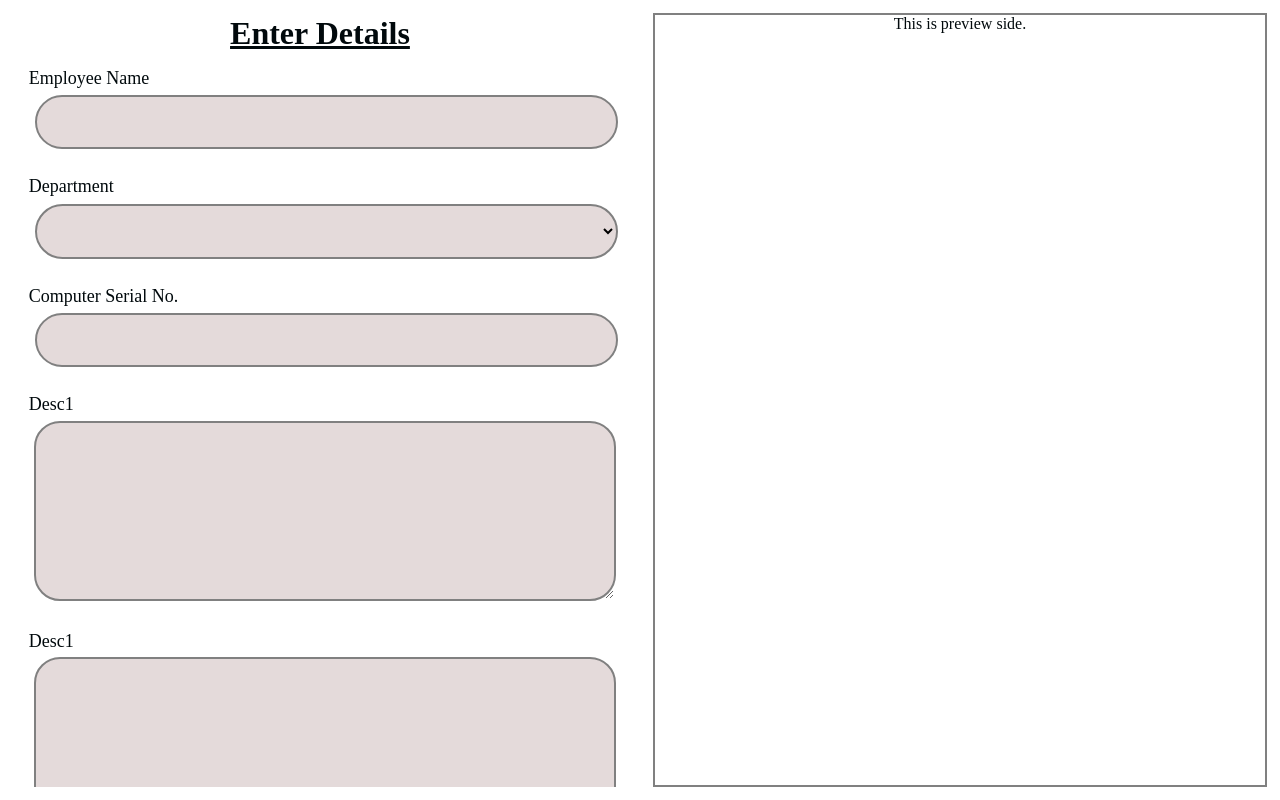
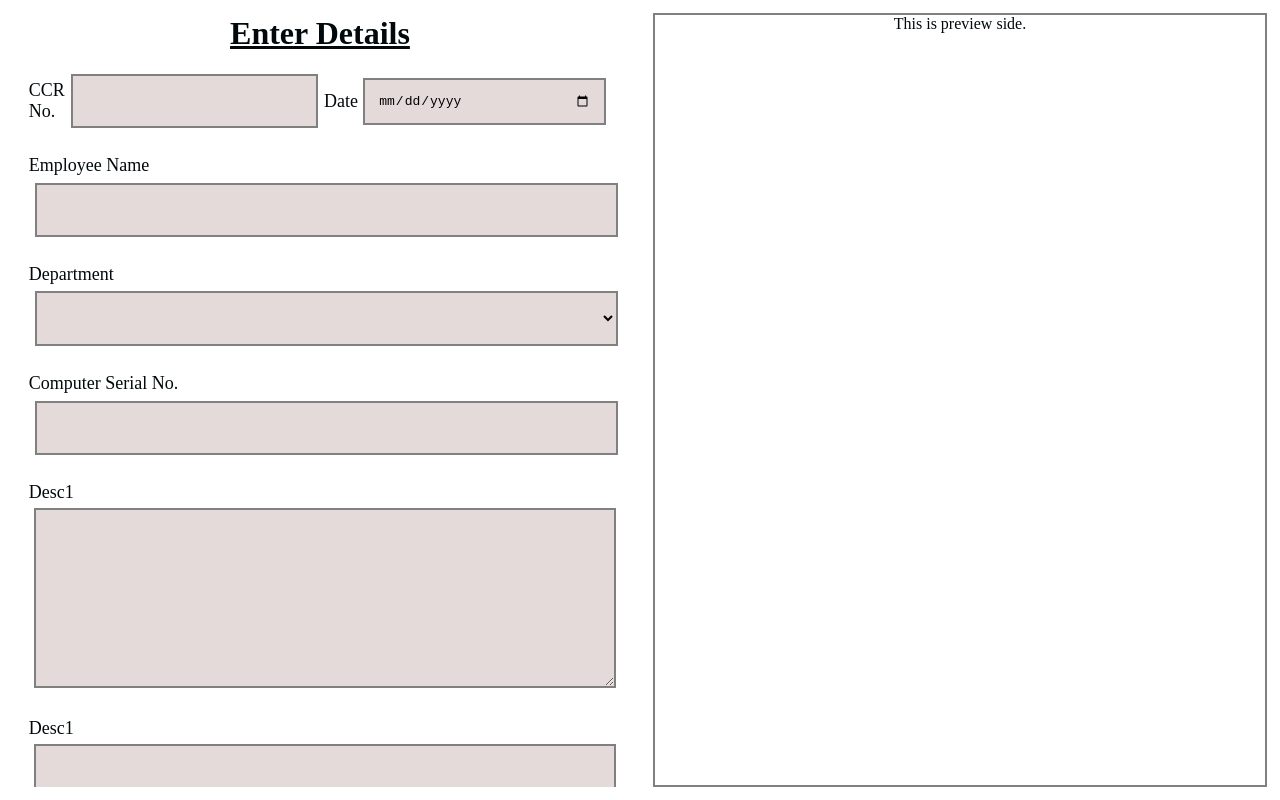
Before and after one commit to rohan030101/CCR-Generator, a plain HTML site: page generateCcr.html in a window 1280 px wide. Drawn offline with Linux system fonts and the light colour scheme.

Commit message:
Added ccr no and date picker to generateccr page.

```diff
--- a/generateCcr.html
+++ b/generateCcr.html
@@ -12,6 +12,13 @@
       <div class="leftside">
         <form action="submit">
           <h2><u>Enter Details</u></h2>
+          <div class="forminput firsttwo">
+            <label for="CCR.No">CCR No.</label>
+            <input type="text" class="input-text" />
+            <label for="Date">Date</label>
+            <input type="date" class="input-text" />
+
+          </div>
           <div class="forminput">
             <label for="employee_name">Employee Name</label>
             <input type="text" class="input-text" />
--- a/main.css
+++ b/main.css
@@ -53,6 +53,7 @@ h2 {
 }
 label {
   font-size: large;
+  /* text-align: center; */
 }
 .leftside {
   /* display: flex; */
@@ -73,6 +74,11 @@ label {
   margin: 0.7em;
   padding: 0.3em;
 }
+.firsttwo{
+  display: flex;
+  justify-content: center;
+  align-items: center;
+}
 .rightside {
   text-align: center;
   margin: 0.8em;
@@ -86,7 +92,7 @@ label {
   outline: none;
   margin: 0.4em;
   padding: 1em;
-  border-radius: 2em;
+  /* border-radius: 2em; */
   background-color: rgb(228, 218, 218);
   font-size: medium;
 }
```
